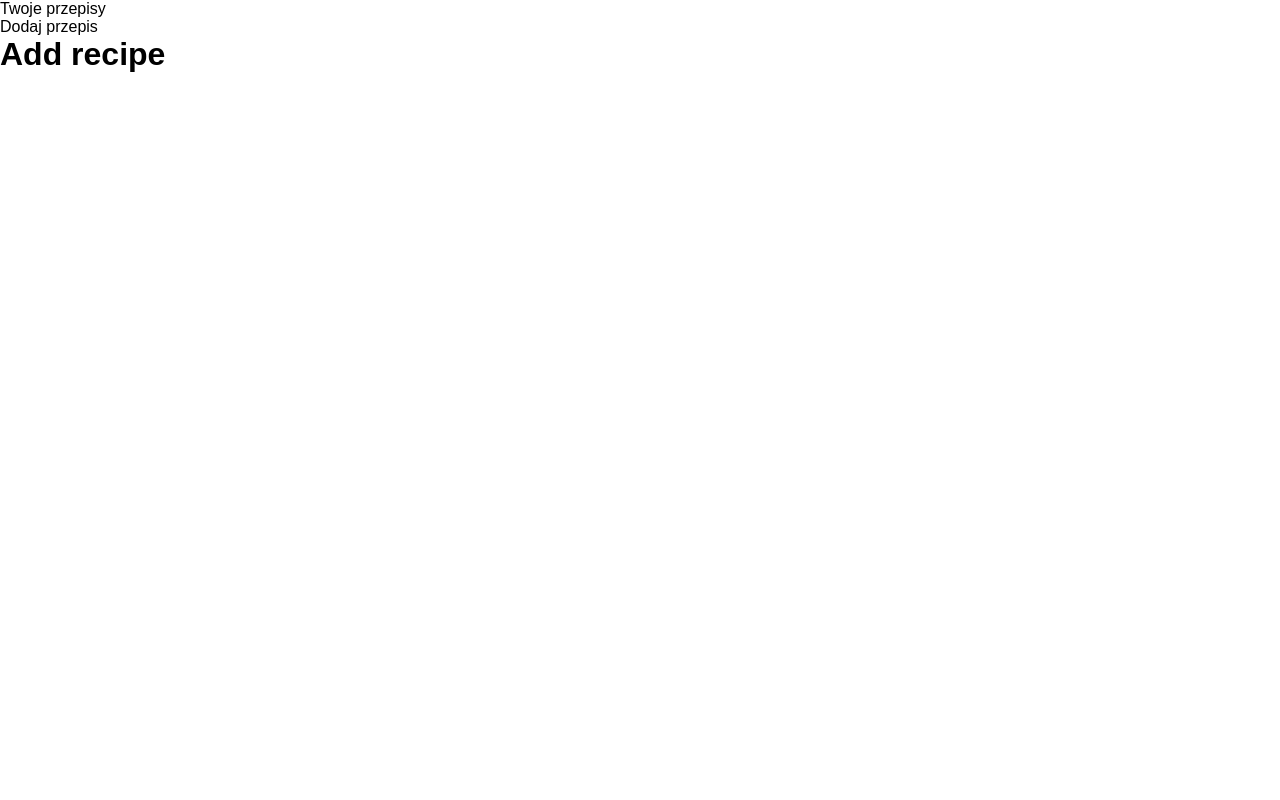
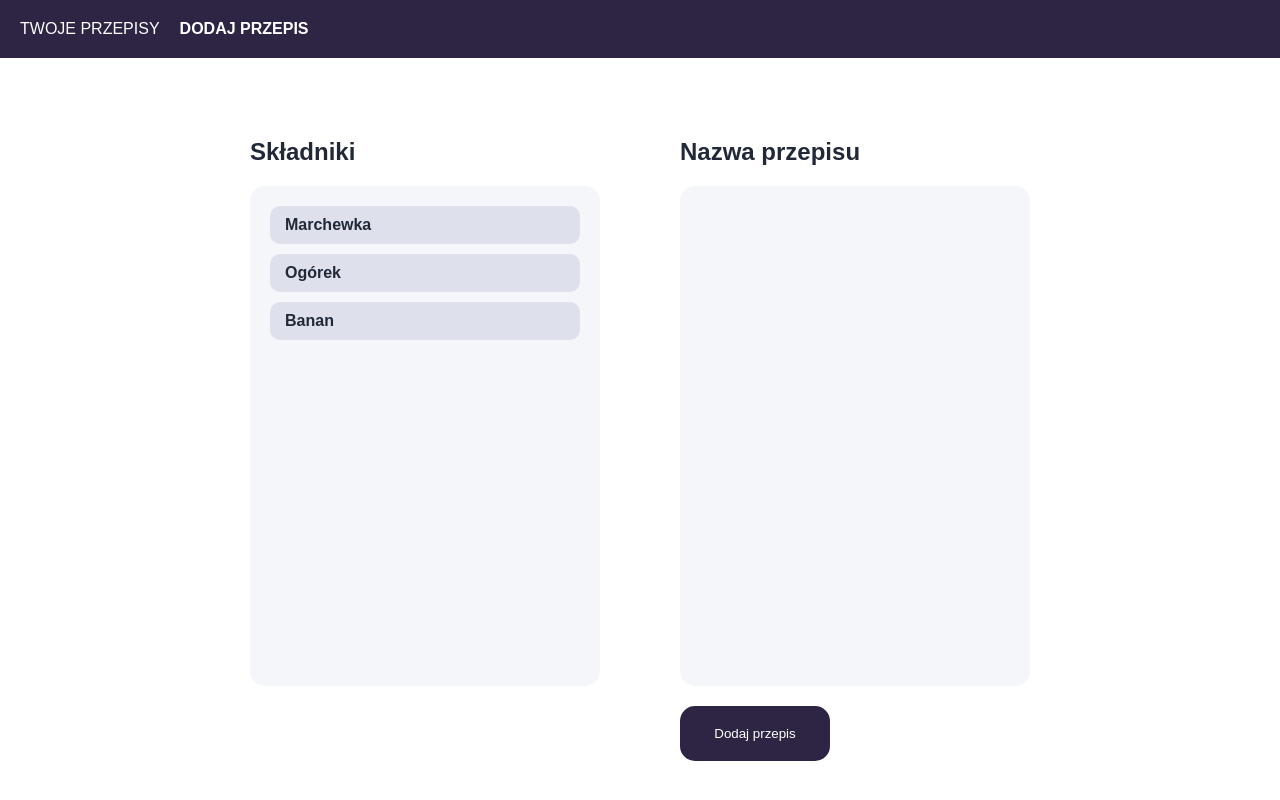
Before and after one commit to nikolasbarwicki/dragndrop, a React (Create React App) app: page /add-recipe in a window 1280 px wide. Built offline with nearby package versions, Linux system fonts and the light colour scheme.

Commit message:
Style all components

```diff
--- a/src/App.js
+++ b/src/App.js
@@ -1,49 +1,25 @@
 import React from 'react';
-import { BrowserRouter as Router, Switch, Route, Link } from 'react-router-dom';
+import { BrowserRouter as Router, Switch, Route } from 'react-router-dom';
 
 import GlobalStyle from './styles/GlobalStyle';
+import Navigation from './components/Navigation';
+import AddRecipe from './components/AddRecipe';
+import Recipes from './components/Recipes';
 
 const App = () => {
   return (
-    <>
+    <Router>
       <GlobalStyle />
-      <Router>
-        <nav>
-          <ul>
-            <li>
-              <Link to="/">Twoje przepisy</Link>
-            </li>
-            <li>
-              <Link to="/add-recipe">Dodaj przepis</Link>
-            </li>
-          </ul>
-        </nav>
+      <Navigation />
       <Switch>
         <Route path="/" exact>
-            <main>
-              <div>
-                <h2>Składniki</h2>
-                <div>
-                  <ul>
-                    <li>Marchewka</li>
-                    <li>Ogórek</li>
-                    <li>Banan</li>
-                  </ul>
-                </div>
-              </div>
-              <div>
-                <h2>Nazwa przepisu</h2>
-                <div></div>
-                <button>Dodaj przepis</button>
-              </div>
-            </main>
+          <Recipes />
         </Route>
         <Route path="/add-recipe">
-            <h1>Add recipe</h1>
+          <AddRecipe />
         </Route>
       </Switch>
     </Router>
-    </>
   );
 };
 
--- /dev/null
+++ b/src/components/AddRecipe.js
@@ -0,0 +1,53 @@
+import React from 'react';
+import styled from 'styled-components';
+
+import Button from './Button';
+import ListItem from './ListItem';
+
+const Wrapper = styled.main`
+  display: flex;
+  justify-content: center;
+  height: calc(100vh - 9.8rem);
+`;
+
+const OuterWrapper = styled.div`
+  width: 35rem;
+  margin: 4rem;
+  height: 60rem;
+`;
+
+const InnerWrapper = styled.div`
+  background-color: #f5f6f9;
+  padding: 2rem;
+  height: 50rem;
+  margin: 2rem 0;
+  border-radius: 1.5rem;
+
+  li {
+    margin-bottom: 1rem;
+  }
+`;
+
+const AddRecipe = () => {
+  return (
+    <Wrapper>
+      <OuterWrapper>
+        <h2>Składniki</h2>
+        <InnerWrapper>
+          <ul>
+            <ListItem>Marchewka</ListItem>
+            <ListItem>Ogórek</ListItem>
+            <ListItem>Banan</ListItem>
+          </ul>
+        </InnerWrapper>
+      </OuterWrapper>
+      <OuterWrapper>
+        <h2>Nazwa przepisu</h2>
+        <InnerWrapper></InnerWrapper>
+        <Button>Dodaj przepis</Button>
+      </OuterWrapper>
+    </Wrapper>
+  );
+};
+
+export default AddRecipe;
--- /dev/null
+++ b/src/components/Button.js
@@ -0,0 +1,19 @@
+import React from 'react';
+import styled from 'styled-components';
+
+const Wrapper = styled.button`
+  background-color: #2e2545;
+  width: 15rem;
+  padding: 2rem;
+  color: white;
+  border: none;
+  border-radius: 1.5rem;
+  outline: none;
+  cursor: pointer;
+`;
+
+const Button = ({ children }) => {
+  return <Wrapper>{children}</Wrapper>;
+};
+
+export default Button;
--- /dev/null
+++ b/src/components/ListItem.js
@@ -0,0 +1,15 @@
+import React from 'react';
+import styled from 'styled-components';
+
+const StyledListItem = styled.li`
+  background-color: #dee1eb;
+  padding: 1rem 1.5rem;
+  border-radius: 1rem;
+  font-weight: 600;
+`;
+
+const ListItem = ({ children }) => {
+  return <StyledListItem>{children}</StyledListItem>;
+};
+
+export default ListItem;
--- /dev/null
+++ b/src/components/Navigation.js
@@ -0,0 +1,52 @@
+import React from 'react';
+import { NavLink } from 'react-router-dom';
+
+import styled from 'styled-components';
+
+const Nav = styled.nav`
+  background-color: #2e2545;
+  padding: 2rem;
+  color: white;
+  margin-bottom: 4rem;
+
+  ul {
+    display: flex;
+  }
+
+  li {
+    margin-right: 2rem;
+    text-transform: uppercase;
+  }
+`;
+
+const Navigation = () => {
+  return (
+    <Nav>
+      <ul>
+        <li>
+          <NavLink
+            to="/"
+            activeStyle={{
+              fontWeight: 700,
+            }}
+            exact
+          >
+            Twoje przepisy
+          </NavLink>
+        </li>
+        <li>
+          <NavLink
+            to="/add-recipe"
+            activeStyle={{
+              fontWeight: 700,
+            }}
+          >
+            Dodaj przepis
+          </NavLink>
+        </li>
+      </ul>
+    </Nav>
+  );
+};
+
+export default Navigation;
--- /dev/null
+++ b/src/components/Recipes.js
@@ -0,0 +1,53 @@
+import React from 'react';
+import styled from 'styled-components';
+
+import Button from './Button';
+import ListItem from './ListItem';
+
+const Wrapper = styled.main`
+  max-width: 110rem;
+  margin: 0 auto;
+`;
+
+const OuterWrapper = styled.div``;
+
+const InnerWrapper = styled.ul`
+  background-color: #f5f6f9;
+  padding: 2rem;
+  margin: 2rem 0;
+  border-radius: 1.5rem;
+  display: grid;
+  grid-template-columns: repeat(auto-fill, minmax(300px, 1fr));
+  grid-gap: 1rem;
+`;
+
+const Recipes = () => {
+  return (
+    <Wrapper>
+      <h1>Przepisy</h1>
+      <OuterWrapper>
+        <div style={{ marginTop: '4rem' }}>
+          <div
+            style={{
+              display: 'flex',
+              justifyContent: 'space-between',
+              alignItems: 'center',
+            }}
+          >
+            <h3>Przepis na zupę, potrzebne składniki</h3>
+            <Button>Usuń przepis</Button>
+          </div>
+          <InnerWrapper>
+            <ListItem>Banan</ListItem>
+            <ListItem>Banan</ListItem>
+            <ListItem>Banan</ListItem>
+            <ListItem>Banan</ListItem>
+            <ListItem>Banan</ListItem>
+          </InnerWrapper>
+        </div>
+      </OuterWrapper>
+    </Wrapper>
+  );
+};
+
+export default Recipes;
--- a/src/styles/GlobalStyle.js
+++ b/src/styles/GlobalStyle.js
@@ -18,7 +18,7 @@ const GlobalStyle = createGlobalStyle`
     padding: 0;
     font-size: 1.6rem;
     font-family: sans-serif;
-    color: inherit;
+    color: #212837;
   }
 
   a {
```
Lines whose indentation alone changed are shown as unchanged.
